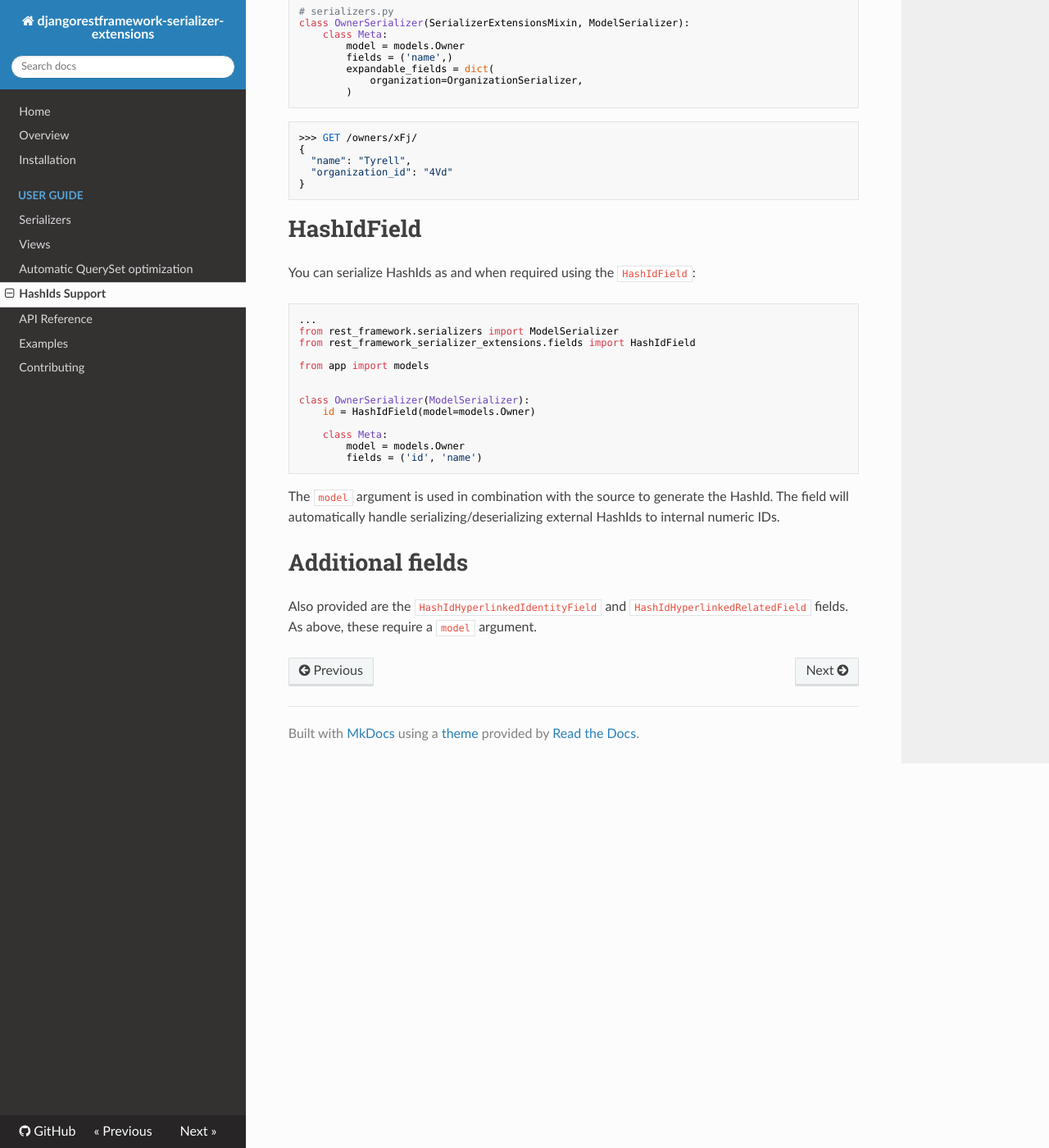
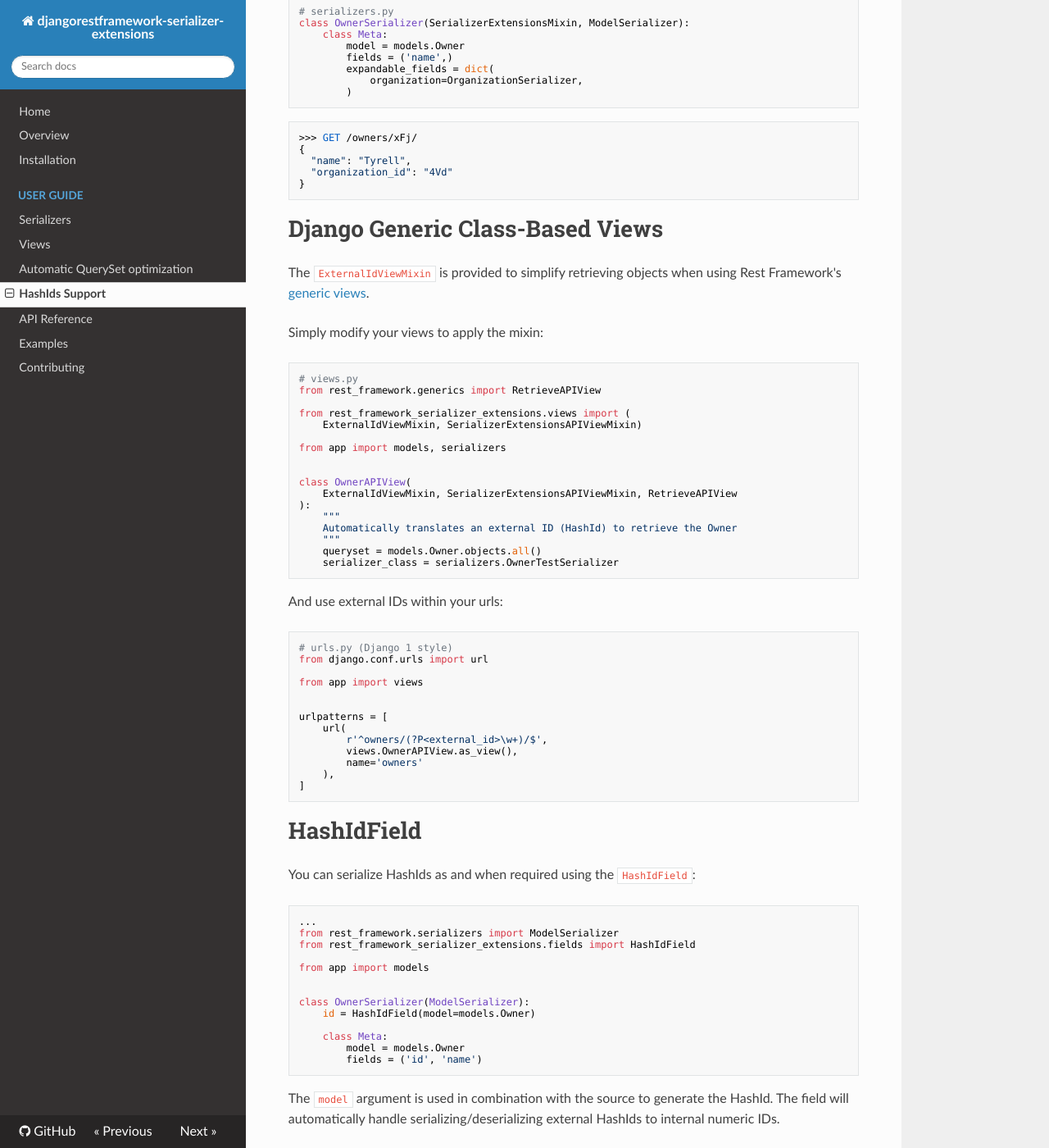
Before and after one commit to evenicoulddoit/django-rest-framework-serializer-extensions, an MkDocs documentation site: the page built from docs/usage-hashids.md, in a window 1280 px wide and 1400 px high, scrolled down 580 px. Shown: the whole window at 82% size. Built offline with MkDocs 1.6.1, drawn with Linux system fonts in a browser that asks for light colours; nearby versions of some CDN libraries; old or Windows-style settings are respelled for this version of MkDocs.

Commit message:
Document: ExternalIdViewMixin

````diff
--- a/docs/usage-hashids.md
+++ b/docs/usage-hashids.md
@@ -43,6 +43,51 @@ class OwnerSerializer(SerializerExtensionsMixin, ModelSerializer):
 }
 ```
 
+# Django Generic Class-Based Views
+The `ExternalIdViewMixin` is provided to simplify retrieving objects when using
+Rest Framework's
+[generic views](https://docs.djangoproject.com/en/2.0/topics/class-based-views/).
+
+Simply modify your views to apply the mixin:
+
+```py
+# views.py
+from rest_framework.generics import RetrieveAPIView
+
+from rest_framework_serializer_extensions.views import (
+    ExternalIdViewMixin, SerializerExtensionsAPIViewMixin)
+
+from app import models, serializers
+
+
+class OwnerAPIView(
+    ExternalIdViewMixin, SerializerExtensionsAPIViewMixin, RetrieveAPIView
+):
+    """
+    Automatically translates an external ID (HashId) to retrieve the Owner
+    """
+    queryset = models.Owner.objects.all()
+    serializer_class = serializers.OwnerTestSerializer
+```
+
+And use external IDs within your urls:
+
+```py
+# urls.py (Django 1 style)
+from django.conf.urls import url
+
+from app import views
+
+
+urlpatterns = [
+    url(
+        r'^owners/(?P<external_id>\w+)/$',
+        views.OwnerAPIView.as_view(),
+        name='owners'
+    ),
+]
+```
+
 # HashIdField
 You can serialize HashIds as and when required using the `HashIdField`:
 
````
